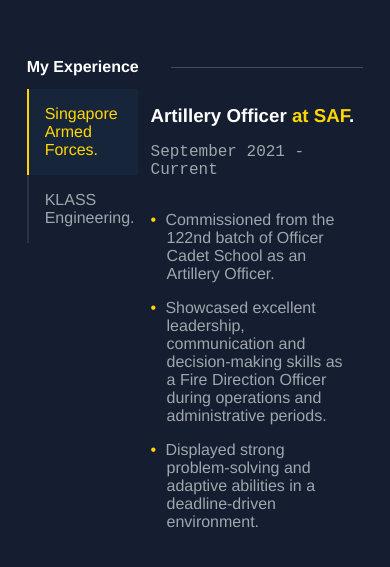
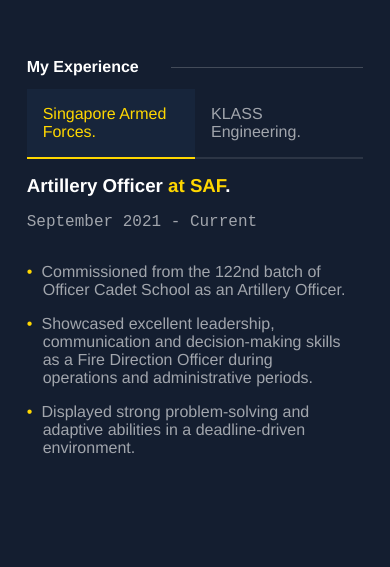
Before and after one commit to ztdevelops/online-portfolio, a website: page index.html in a window 390 px wide. Shown: the part 1820-2387 px from the top of the page. Drawn offline with Linux system fonts and the light colour scheme.

Commit message:
responsive experience table.

```diff
--- a/style.css
+++ b/style.css
@@ -533,6 +533,7 @@
     .abc {
         display: none;
     }
+}
 
 @media (max-width: 850px) {
     sidebar {
@@ -649,4 +650,25 @@
         color: var(--primary-colour);
     }
 }
+
+@media (max-width: 550px) {
+    .experience-table {
+        flex-direction: column;
     }
+
+    .tabs {
+        width: 100%;
+        flex-direction: row;
+    }
+
+    .tabs button {
+        border-left: none;
+        border-bottom: rgba(255, 255, 255, 0.1) 2px solid;
+        width: 100%;
+    }
+
+    .tabs button[aria-selected="true"] {
+        border-left: none;
+        border-bottom: var(--primary-colour) 2px solid;
+    }
+}
```
Lines whose indentation alone changed are shown as unchanged.
